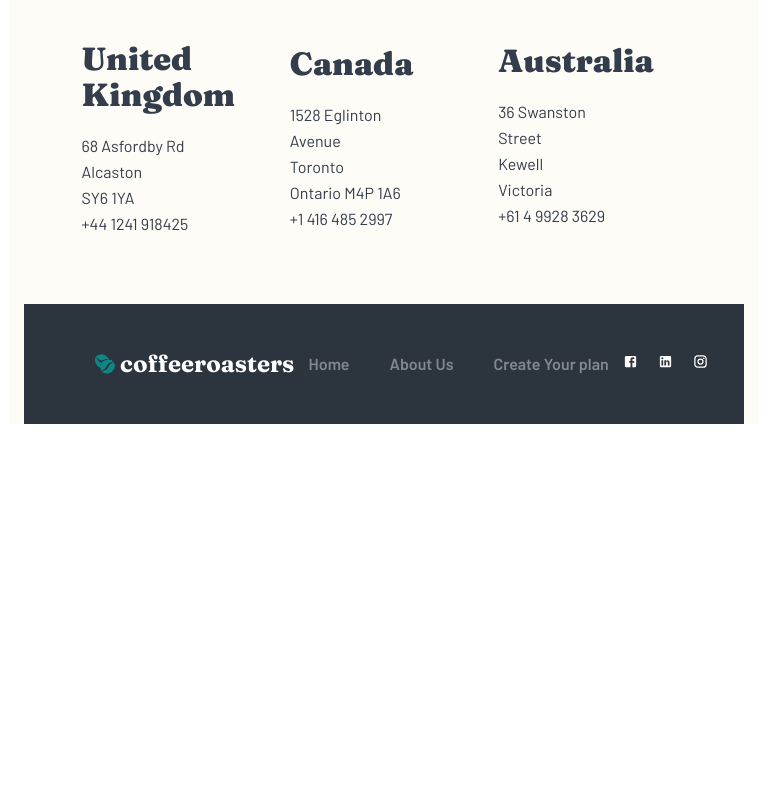
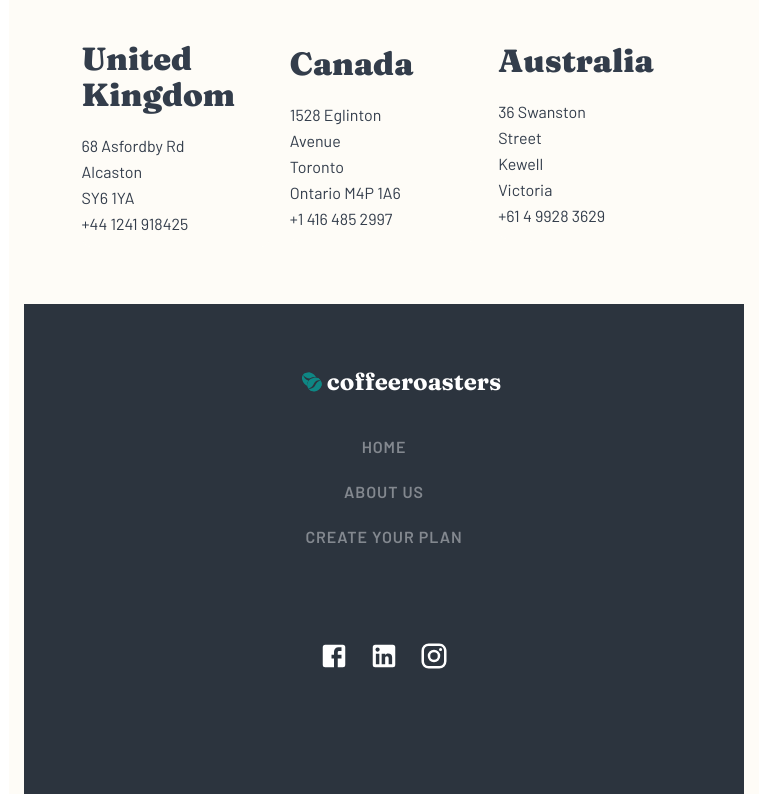
Before and after one commit to Cozmin-Ghenea/CafeProject, a React (Vite) app: page /AboutUs in a window 768 px wide. Shown: the part 2056-2850 px from the top of the page. Before the commit the page ends 2480 px from the top, so only its background shows below. Built offline with nearby package versions, Linux system fonts and the light colour scheme.

Commit message:
responsivness

```diff
--- a/src/Pages/Home/Home.scss
+++ b/src/Pages/Home/Home.scss
@@ -62,6 +62,9 @@ p {
     margin-bottom: 5%;
   }
 }
+
+/// Coffee Section
+
 
 .Coffe-Section {
   display: flex;
@@ -267,6 +270,7 @@ p {
   .descriptionSection {
     height: auto;
     position: relative;
+    margin:0 5px;
 
     &::before {
       content: "";
@@ -296,13 +300,56 @@ p {
     }
   }
 
+
+
+
+// Coffee Section
+
+.Coffe-Section{
+  margin-top: 20rem;
+  .BackTitle{
+    width:100%;
+    font-size:50px ;
+    line-height: 72px;
+    background: linear-gradient(180.00deg, rgba(254, 252, 247, .2),rgb(254, 252, 247) 10%);
+    transform: translateX(-50%);
+    -webkit-mask-image: linear-gradient(
+      to bottom,
+      rgba(254, 252, 247, 1),
+      rgba(254, 252, 247, 0.1)
+    );
+    mask-image: linear-gradient(
+      to bottom,
+      rgba(254, 252, 247, 1),
+      rgba(254, 252, 247, 0.3)
+    );
+    color: rgba(131, 136, 143, 0.55);
+    top:-8rem;
+  }
+
+  margin-bottom: 10px;
+
+
+}
+
+
+
   // HowItWorks Segment
   .HowItWorksSegment {
     width: 100%;
     padding: 0;
     text-align: center;
     align-items: center;
+    margin:5% 3% 40% 3%;
 
+
+
+    .subscription-steps {
+      padding: 0 20px 60px 10px;
+      color: white;
+      border-radius: 4px;
+      position: relative;
+    }
     .forMobile {
       width: 100%;
       text-align: center;
@@ -386,9 +433,74 @@ p {
       padding:15%;
     }
   }
+
+
+
+  // HowItWorks Segment
+  .HowItWorksSegment {
+
+    .step {
+    .bigTitle{
+      margin-top:30%;
+    }
+    .step:first-child .bigTitle{
+      margin-top:0;
+    }
+
+    }
+
+
+  }
+
+
+
+
 }
 @media (min-width: 769px) and (max-width: 1000px) {
 
+  // Our Coffe
+
+  .Coffee-window  {
+    display: flex;
+    flex-direction: row;
+    align-items: center;
+    text-align: left;
+    gap: 20px;
+    max-width: 100%;
+    margin:2%;
+    .Coffee-description{
+      max-width: 70%;;
+    }
+    .Coffee-image {
+      flex-shrink: 0;
+      margin-left: 10%;
+    }
+
+    .text-content {
+      display: flex;
+      flex-direction: column;
+      justify-content: center;
+      flex: 1;
+
+      h1 {
+        font-size: 24px;
+        margin: 0;
+        text-align: left;
+      }
+
+      p {
+        font-size: 15px;
+        margin-top: 30px;
+        opacity: 0.8;
+        text-align: left;
+        width:100%;
+      }
+    }
+  }
+
+
+
+  //  Why Choose us
   .ChooseUs{
     h1,p{
       width:70%;
--- a/src/Pages/Home/Home.tsx
+++ b/src/Pages/Home/Home.tsx
@@ -9,6 +9,29 @@ export function Home() {
   function createYourPlan() {
     navigate("/CreateYourPlan");
   }
+
+  const coffeeData = [
+    {
+      image: "assets/home/desktop/image-gran-espresso.png",
+      title: "Gran Espresso",
+      desc: "Light and flavorful blend with cocoa and black pepper for an intense experience",
+    },
+    {
+      image: "assets/home/desktop/image-planalto.png",
+      title: "Planalto",
+      desc: "Brazilian dark roast with rich and velvety body, and hints of fruits and nuts",
+    },
+    {
+      image: "assets/home/desktop/image-piccollo.png",
+      title: "Piccollo",
+      desc: "Mild and smooth blend featuring notes of toasted almond and dried cherry",
+    },
+    {
+      image: "assets/home/desktop/image-danche.png",
+      title: "Danche",
+      desc: "Ethiopian hand-harvested blend densely packed with vibrant fruit notes",
+    },
+  ];
 
   return (
     <div className="container">
@@ -37,30 +60,15 @@ export function Home() {
           <div className="col-lg-12 col-md-12 col-xs-12">
             <h1 className="BackTitle">Our Collection</h1>
           </div>
-          <CoffeeWindow
-            className="Coffee-window col-lg-3 col-md-3 col-xs-1"
-            image="assets/home/desktop/image-gran-espresso.png"
-            title="Gran Espresso"
-            desc="Light and flavorful blend with cocoa and black pepper for an intense experience"
-          ></CoffeeWindow>
-          <CoffeeWindow
-            className=" Coffee-window col-lg-3 col-md-3 col-xs-1"
-            image="assets/home/desktop/image-planalto.png"
-            title="Planalto"
-            desc="Brazilian dark roast with rich and velvety body, and hints of fruits and nuts"
-          ></CoffeeWindow>
-          <CoffeeWindow
-            className="Coffee-window col-lg-3 col-md-3 col-xs-1"
-            image="assets/home/desktop/image-piccollo.png"
-            title="Piccollo"
-            desc="Mild and smooth blend featuring notes of toasted almond and dried cherry"
-          ></CoffeeWindow>
-          <CoffeeWindow
-            className=" Coffee-window col-lg-3 col-md-3 col-xs-1"
-            image="assets/home/desktop/image-danche.png"
-            title="Danche"
-            desc="Ethiopian hand-harvested blend densely packed with vibrant fruit notes"
-          ></CoffeeWindow>
+          {coffeeData.map((coffee, index) => (
+            <CoffeeWindow
+              key={index}
+              className="Coffee-window col-lg-3 col-md-3 col-xs-12"
+              image={coffee.image}
+              title={coffee.title}
+              desc={coffee.desc}
+            />
+          ))}
         </div>
       </div>
 
@@ -180,7 +188,7 @@ export function Home() {
         </button>
       </div>
 
-      {/* <Bottom /> */}
+      <Bottom />
     </div>
   );
 }
--- a/src/components/Bottom.scss
+++ b/src/components/Bottom.scss
@@ -63,6 +63,7 @@ $PaleOrange: rgb(253, 214, 186);
     align-items: center;
     gap: 40px;
     font-family: "Barlow", serif;
+    text-transform: uppercase;
     a {
       font-weight: 600;
       color: rgb(131, 136, 143);
@@ -83,9 +84,71 @@ $PaleOrange: rgb(253, 214, 186);
     a {
       color: white;
       transition: color 0.3s ease;
-      :hover {
+      &:hover {
         color: $PaleOrange;
       }
     }
   }
 }
+  @media (max-width: 768px) {
+    .bottom{
+    flex-direction: column;
+    height: auto;
+    padding: 20px 5%;
+    text-align: center;
+  .tagsBottom{
+      flex-direction: column;
+      align-items: center;
+      gap: 30px;
+      width: 100%;
+      font-size: 12px;
+      letter-spacing: 0.92px;
+      line-height: 15px;
+    }
+
+    .Logo{
+      padding: 5% 10%;
+    }
+    .socials{
+      padding: 15%;
+      svg{
+        width:30px;
+        height:30px;
+      }
+
+    }
+  }
+
+}
+@media (min-width: 768px) and (max-width:1000px) {
+  .bottom{
+  flex-direction: column;
+  height: auto;
+  padding: 20px 5%;
+  text-align: center;
+.tagsBottom{
+    align-items: center;
+    text-align: center;
+    align-items: center;
+
+    font-size: 12px;
+    letter-spacing: 0.92px;
+    line-height: 15px;
+
+
+  }
+
+  .Logo{
+    padding: 5% 10%;
+  }
+  .socials{
+    padding: 15%;
+    svg{
+      width:30px;
+      height:30px;
+    }
+
+  }
+}
+
+}
--- a/src/components/CoffeeWindow.scss
+++ b/src/components/CoffeeWindow.scss
@@ -31,18 +31,28 @@
 
 .Coffee-description {
   font-family: "Barlow", sans-serif;
-  font-size: 14px;
+  font-size: 16px;
   font-weight: 400;
-  line-height: 22px;
+  line-height: 26px;
   color: #333d4b;
-  max-width: 220px;
-  margin-top: 1rem;
+  max-width: 100%;
+  margin-top: 10%;
 }
 
 .Coffee-title,
 .Coffee-description {
-  width: 220px;
   text-align: center;
   word-wrap: break-word;
   white-space: normal;
 }
+@media (max-width: 768px) {
+  .Coffee-description{
+   margin: 5% 10%
+  }
+
+  .Coffee-title {
+    margin-top:0 ;
+  }
+
+
+}
--- a/src/components/CoffeeWindow.tsx
+++ b/src/components/CoffeeWindow.tsx
@@ -11,8 +11,10 @@ export function CoffeeWindow({ image, title, desc, className }: coffee) {
   return (
     <div className={className}>
       <img className="Coffee-image" src={image} alt="Coffee Image"></img>
-      <h1 className="Coffee-title">{title}</h1>
-      <p className="Coffee-description">{desc}</p>
+      <div className="text-content">
+        <h1 className="Coffee-title">{title}</h1>
+        <p className="Coffee-description">{desc}</p>
+      </div>
     </div>
   );
 }
```
Lines whose indentation alone changed are shown as unchanged.
